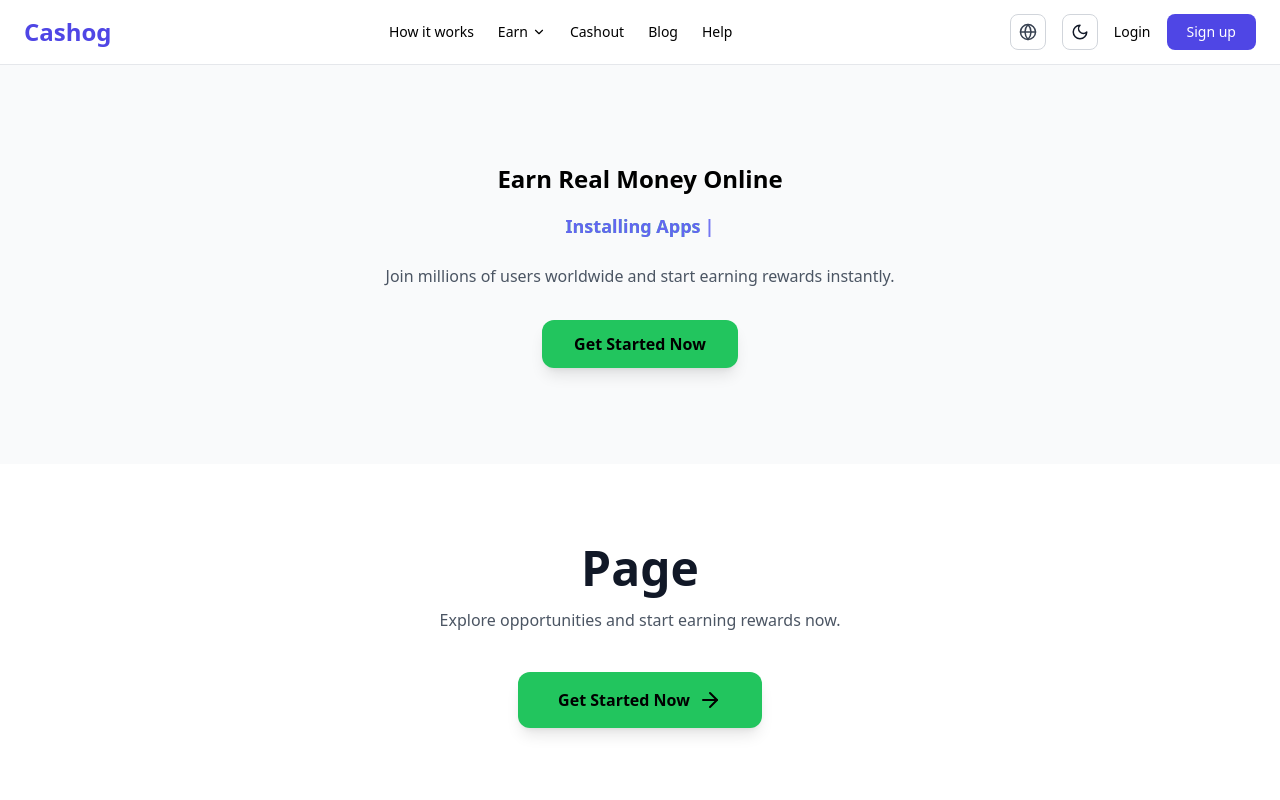
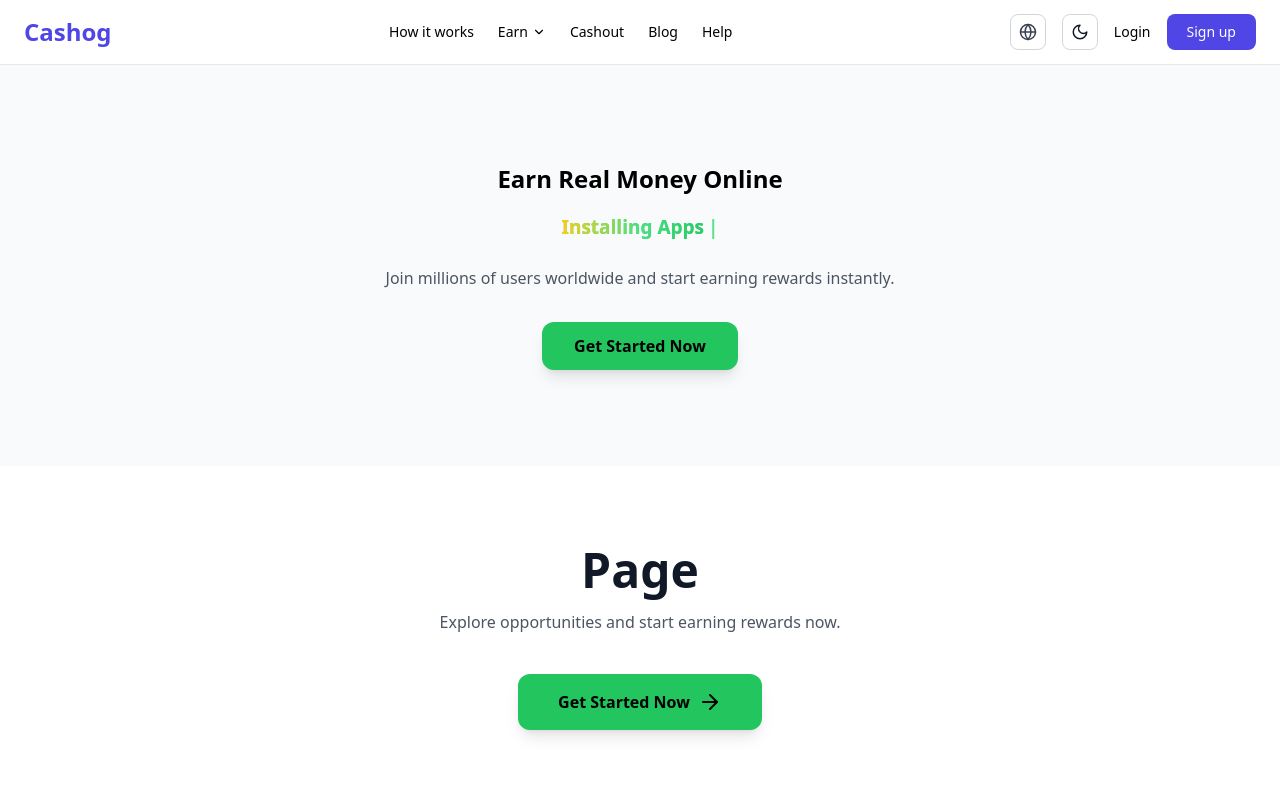
Before and after one commit to tool63/cashin, a Next.js app: page / in a window 1280 px wide. Shown: the top 800 px of the page. Built offline with nearby package versions, Linux system fonts and the light colour scheme.

Commit message:
Update TypingText.tsx

```diff
--- a/components/typing/TypingText.tsx
+++ b/components/typing/TypingText.tsx
@@ -34,7 +34,7 @@ export default function TypingText({
   typingSpeed = 90,
   deletingSpeed = 50,
   pauseTime = 1500,
-  className = "text-indigo-500 font-semibold",
+  className = "",
 }: TypingTextProps) {
   const [wordIndex, setWordIndex] = useState(0);
   const [charIndex, setCharIndex] = useState(0);
@@ -46,20 +46,15 @@ export default function TypingText({
     let timeout: NodeJS.Timeout;
 
     if (!isDeleting) {
-      // Typing
       if (charIndex < currentWord.length) {
         timeout = setTimeout(() => {
           setDisplayText(currentWord.slice(0, charIndex + 1));
           setCharIndex((prev) => prev + 1);
         }, typingSpeed);
       } else {
-        // Pause before deleting
-        timeout = setTimeout(() => {
-          setIsDeleting(true);
-        }, pauseTime);
+        timeout = setTimeout(() => setIsDeleting(true), pauseTime);
       }
     } else {
-      // Deleting
       if (charIndex > 0) {
         timeout = setTimeout(() => {
           setDisplayText(currentWord.slice(0, charIndex - 1));
@@ -83,9 +78,21 @@ export default function TypingText({
   ]);
 
   return (
-    <span className={className}>
+    <span
+      className={`
+        text-[19px]
+        font-semibold
+        bg-gradient-to-r
+        from-yellow-400
+        via-green-400
+        to-green-500
+        bg-clip-text
+        text-transparent
+        ${className}
+      `}
+    >
       {displayText}
-      <span className="ml-1 animate-pulse">|</span>
+      <span className="ml-1 animate-pulse text-green-400">|</span>
     </span>
   );
 }
```
